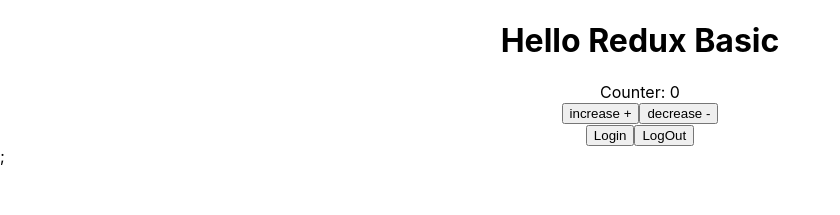
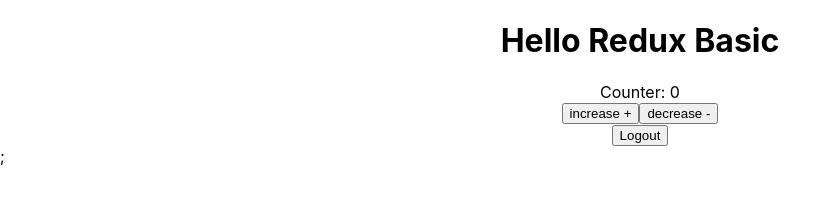
Before and after one commit to JohnE03/redux-app, a React (Create React App) app: page / in a window 1280 px wide. Both pictures are taken after a click on the button "Login". Shown: the top 215 px of the page, without its empty margins (0-840 px from the left). Built offline with nearby package versions, Linux system fonts and the light colour scheme.

Commit message:
Adjusting authentication state access in Counter.jsx

```diff
--- a/src/components/Counter.jsx
+++ b/src/components/Counter.jsx
@@ -6,8 +6,8 @@
 
 function Counter() {
   const dispatcher = useDispatch(); //no need to import store and use store.dispatch
-  const globalCounterState = useSelector((state) => state.counter); //now globalState is an object with counter and showCounter properties
-  const globalAuthState = useSelector((state) => state.authenticator);
+  const globalState = useSelector((state) => state); //now globalState is an object with counter and showCounter properties
+  const globalAuthState = globalState.authenticator;
   //no need to use useSelector twice
 
   // const state = useSelector((state) => {
@@ -63,13 +63,22 @@
   //   return state;
   // }
 
+  const logInOutHandler = () => {
+    if(globalAuthState.isLoggedIn) {
+      dispatcher(logOut());
+    }
+    else {
+      dispatcher(logIn());
+    }
+  }
+
   return (
     <div className="App">
       <h1>Hello Redux Basic</h1>
       {
       globalAuthState.isLoggedIn &&
       (<>
-      <div className="counter">Counter: {globalCounterState.counter}</div>
+      <div className="counter">Counter: {globalState.counter.counter}</div>
         <div>
           <button id="increase" onClick ={ () => dispatcher(increase(5)) }>increase +</button>
           <button id="decrease" onClick ={ () => dispatcher(decrease(-4)) }>decrease -</button>
@@ -78,8 +87,7 @@
       }
 
       <div>
-        <button className='btn' onClick={ () => dispatcher(logIn())}>Login</button>
-        <button className='btn' onClick={ () => dispatcher(logOut())}>LogOut</button>
+        <button className='btn' onClick={ () => logInOutHandler() }>{globalAuthState.isLoggedIn? "Logout": "Login"}</button>
       </div>
     </div>
   );
```
